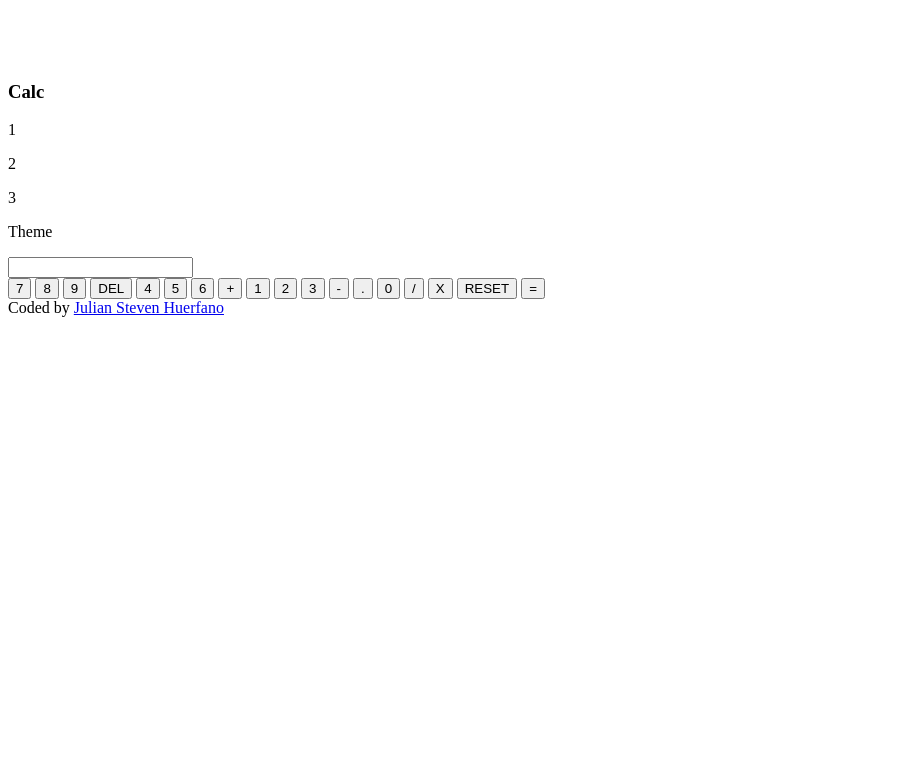
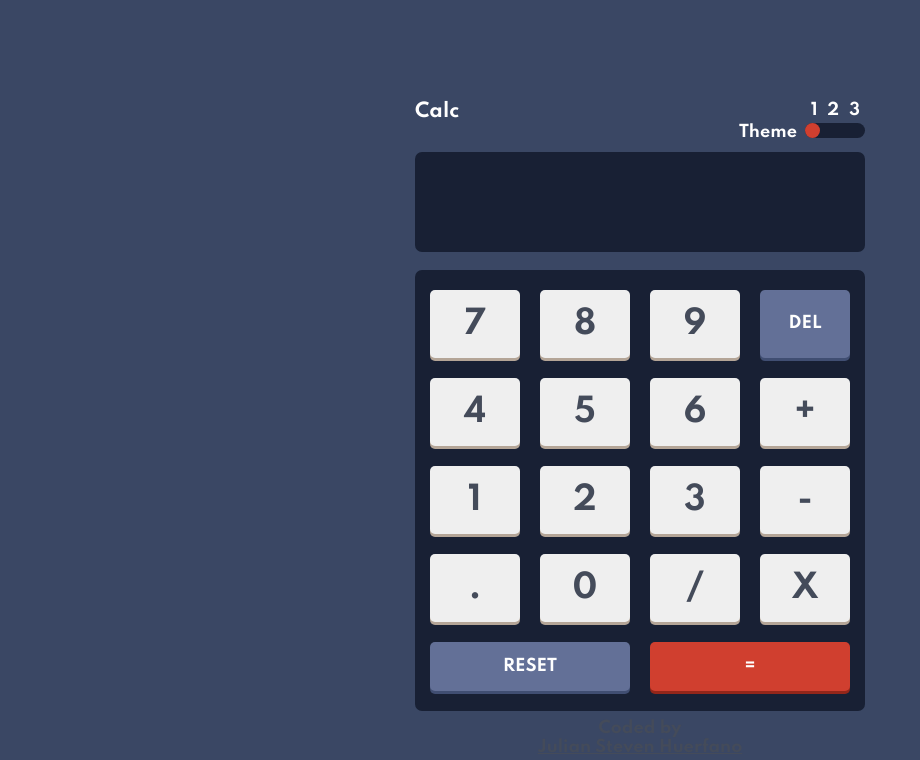
Before and after one commit to julianest/calculadora, a plain HTML site: page index.html in a window 1280 px wide. Shown: the whole page, without its empty margins (0-920 px from the left). Drawn offline with Linux system fonts and the light colour scheme; files that its build step writes are made by us from their sources; the site is published under a folder, as on GitHub Pages, so addresses that start at the root find nothing.

Commit message:
Calculadora Reto-2

```diff
--- a/index.html
+++ b/index.html
@@ -3,7 +3,7 @@
 <head>
 	<meta charset="utf-8">
 	<title>Calculator App</title>
-	<link rel="stylesheet" type="text/css" href="/src/app/style.css">
+	<link rel="stylesheet" type="text/css" href="./style.css">
 	<meta name="viewport" content="width=device-width, initial-scale=1.0">
 </head>
 <body>
@@ -58,6 +58,6 @@
 		</div>
 	</div>
 	Coded by <a href="https://github.com/julianest">Julian Steven Huerfano</a>
-	<!-- <script src="./app/index.js"></script> -->
+	<script src="./index.js"></script>
 </body>
 </html>
--- a/index.js
+++ b/index.js
@@ -1,10 +1,6 @@
-import "./style.css"
-
 const screen = document.getElementById('screen');
 const body = document.querySelector('body');
 const toggle  = document.getElementById('circle');
-
-
 
 window.onload = function(){
 	alert("Buen dia, recuerde que puede cambiar su preferencia de color clickeando en cualquiera de los 3 numeros de la seccion Theme");
```
Also changed, not shown: 1 other file.
